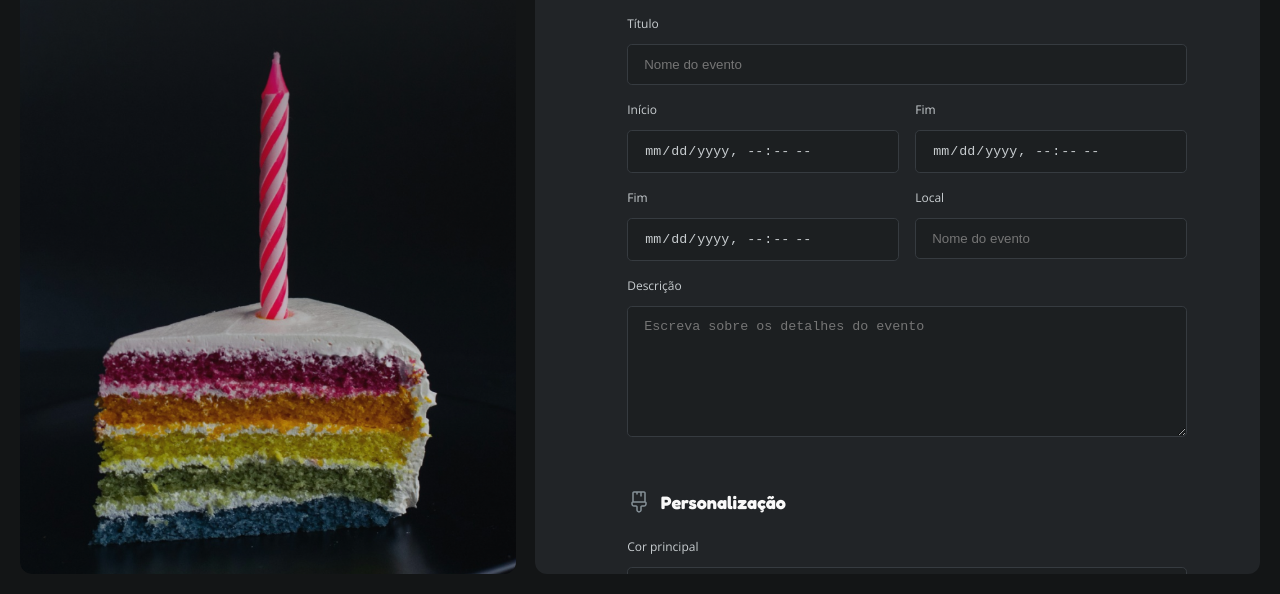
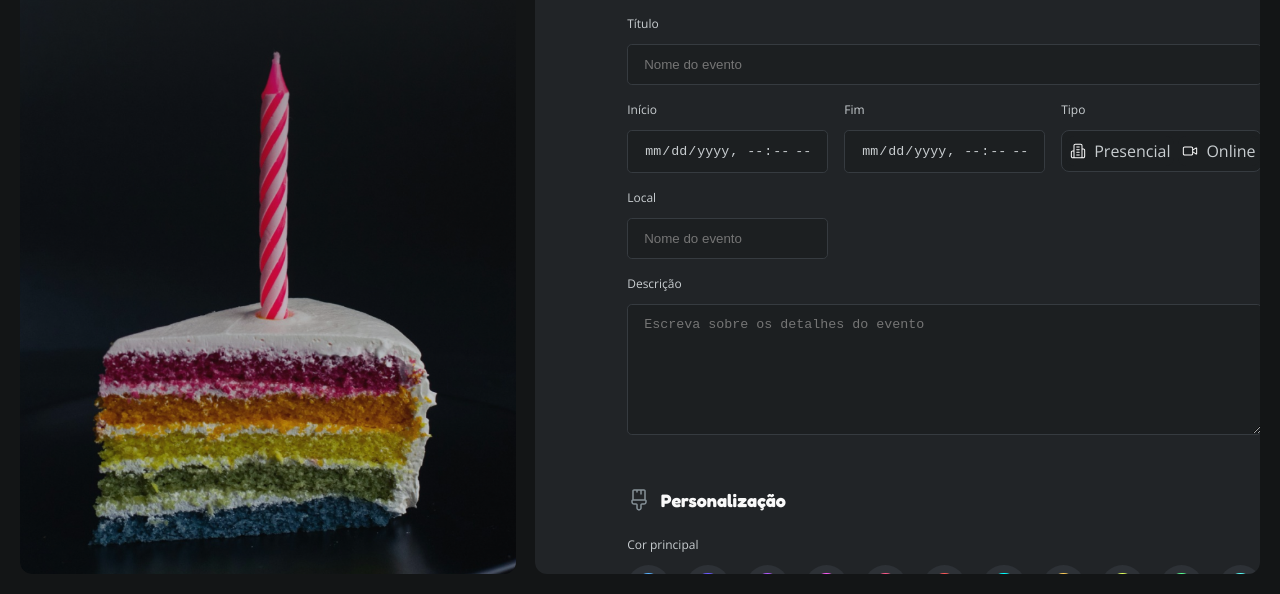
Before and after one commit to jefmaeda/Formulario-de-convite, a plain HTML site: page index.html in a window 1280 px wide. Shown: the part 206-800 px from the top of the page. Drawn offline with nearby package versions, Linux system fonts and the light colour scheme.

Commit message:
half complete I have to review the colors field

```diff
--- a/index.html
+++ b/index.html
@@ -58,25 +58,30 @@
                 <input type="datetime-local" name="endevent" id="endevent">
               </div>
 
-              <!-- <div class="radio-wrapper">
 
-                <div class="radio-inner">
+              <div class="switch-wrapper ">
+              <label for="">Tipo</label>
+
+              <div class="switch-box flex">
+                <div class="radio-inner flex">
                   <input type="radio" name="type-event" id="in-peron" value="in-peron">
-                  <img src="./assets/icons/building.svg" alt="">
-                  <label for="in-peron">Presencial</label>
+                  <img class="formate" src="./assets/icons/building.svg" alt="">
+                  <p>Presencial</p>
                 </div>
 
-                <div class="radio-inner">
+                <div class="radio-inner flex">
                   <input type="radio" name="type-event" id="online" value="online">
-                  <img src="./assets/icons/camera.svg" alt="">
-                  <label for="online">Online</label>
+                  <img  class="formate" src="./assets/icons/camera.svg" alt="">
+                  <p>Online</p>
                 </div>
+              </div>
 
-              </div> -->
-                <div class="input-wrapper">
+              </div>
+
+                <!-- <div class="input-wrapper">
                 <label for="endevent">Fim</label>
                 <input type="datetime-local" name="endevent" id="endevent">
-              </div>
+              </div> -->
 
 
               <div class="input-wrapper">
@@ -100,10 +105,90 @@
               Personalização
             </legend>
 
-            <!-- colo principal -->
             <div class="input-wrapper">
-              <label for="eventname">Cor principal</label>
-              <input type="text" name="eventname" id="eventname" placeholder="Nome do evento">
+              <label for="colors">Cor principal</label>
+
+              <div class="radio-wrapper flex">
+
+                <div class="radio-inner color-box">
+                  <div class="color">
+                    <input type="radio" name="colors">
+                    <div id="color-1"></div>
+                  </div>
+                </div>
+
+                <div class="radio-inner color-box">
+                  <div class="color">
+                    <input type="radio" name="colors">
+                    <div id="navy"></div>
+                  </div>
+                </div>
+
+                <div class="radio-inner color-box">
+                  <div class="color">
+                    <input type="radio" name="colors">
+                    <div id="purple"></div>
+                  </div>
+                </div>
+
+                <div class="radio-inner color-box">
+                  <div class="color">
+                    <input type="radio" name="colors">
+                    <div id="fuschia"></div>
+                  </div>
+                </div>
+
+                <div class="radio-inner color-box">
+                  <div class="color">
+                    <input type="radio" name="colors">
+                    <div id="pink"></div>
+                  </div>
+                </div>
+
+                <div class="radio-inner color-box">
+                  <div class="color">
+                    <input type="radio" name="colors">
+                    <div id="red"></div>
+                  </div>
+                </div>
+
+                <div class="radio-inner color-box">
+                  <div class="color">
+                    <input type="radio" name="colors">
+                    <div id="orenge"></div>
+                  </div>
+                </div>
+
+                <div class="radio-inner color-box">
+                  <div class="color">
+                    <input type="radio" name="colors">
+                    <div id="yellow"></div>
+                  </div>
+                </div>
+
+                <div class="radio-inner color-box">
+                  <div class="color">
+                    <input type="radio" name="colors">
+                    <div id="lime"></div>
+                  </div>
+                </div>
+
+                <div class="radio-inner color-box">
+                  <div class="color">
+                    <input type="radio" name="colors">
+                    <div id="greem"></div>
+                  </div>
+                </div>
+
+                  <div class="radio-inner color-box">
+                  <div class="color">
+                    <input type="radio" name="colors">
+                    <div id="cyan"></div>
+                  </div>
+                </div>
+
+              </div>
+
             </div>
 
             <div class="input-wrapper">
--- a/style/fields/radio.css
+++ b/style/fields/radio.css
@@ -40,4 +40,90 @@
     width: 100%;
     object-fit: contain;
   }
+
 }
+
+.switch-box{
+  gap: .25rem;
+  padding: .30rem .25rem;
+  background-color: var(--input-base);
+  border: solid 1px var(--input-stroke);
+  border-radius: .5rem;
+
+  & .radio-inner{
+    border: none;
+    background-color: var(--input-base);
+
+    align-items: center;
+    justify-content: center;
+
+  &:focus-within{
+    outline: none;
+    background-color: var(--shape-button);
+  }
+  }
+  .formate{
+    width: 1rem;
+    height: 1rem;
+  }
+}
+
+
+.color-box{
+  border-radius: 50%;
+  border: none;
+  padding: .5rem;
+
+  .color{
+    div{
+      width: 1.7rem;
+      height: 1.7rem;
+      background-color: aqua;
+      border-radius: 50%;
+    }
+
+    #color-1{
+      background-color: var(--brand-light);
+    }
+
+    #navy{
+      background-color: #6A59FF;
+    }
+
+    #purple{
+      background-color: #b259ff;
+    }
+
+    #fuschia{
+      background-color: #ff59f9;
+    }
+
+    #pink{
+      background-color: #ff598b;
+    }
+
+    #red{
+      background-color: var(--danger);
+    }
+
+    #orange{
+      background-color: #ff8b59;
+    }
+
+    #yellow{
+      background-color: #ffcd59;
+    }
+
+    #lime{
+      background-color: #e1ff59;
+    }
+
+    #greem{
+      background-color: #59ff91;
+    }
+
+    #cyan{
+      background-color: #59fff9;
+    }
+  }
+}
--- a/style/utility.css
+++ b/style/utility.css
@@ -25,3 +25,7 @@
 .flex-2{
   flex: 2;
 }
+
+.flex-w{
+  flex-wrap: wrap;
+}
```
